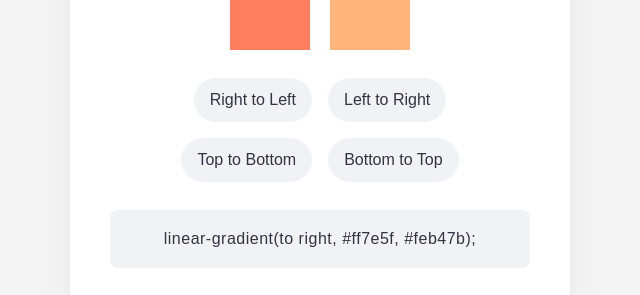
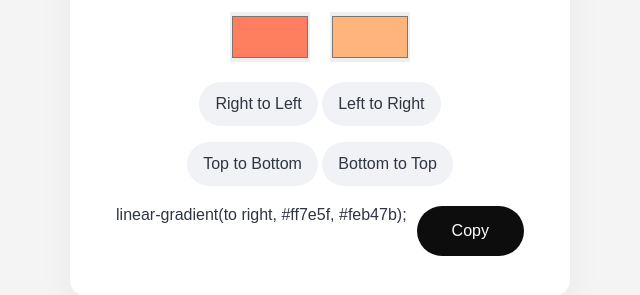
Before and after one commit to dheeraj-Joshi0208/Gradient-enerator, a plain HTML site: page index.html in a window 1280 px wide. Shown: the part 313-608 px from the top of the page, without its empty margins (320-960 px from the left). Drawn offline with Linux system fonts and the light colour scheme.

Commit message:
Able to copy gradient css.

```diff
--- a/index.html
+++ b/index.html
@@ -59,7 +59,10 @@
         </div>
       </div>
 
-      <p id="gradientCode">linear-gradient(to right, #ff7e5f, #feb47b);</p>
+      <div class="copy-container">
+        <p id="gradientCode">linear-gradient(to right, #ff7e5f, #feb47b);</p>
+        <button id="copyButton" onclick="copyText()">Copy</button>
+      </div>
     </div>
 
     <script src="./script.js"></script>
--- a/script.js
+++ b/script.js
@@ -33,3 +33,22 @@ directionInputs.forEach((input) =>
 
 // Initial gradient update on page load
 generateGradient();
+
+function copyText() {
+  let textElement = document.getElementById("gradientCode");
+
+  /* Create a temporary input field */
+  let tempInput = document.createElement("input");
+  tempInput.value = textElement.innerText;
+  document.body.appendChild(tempInput);
+
+  /* Select and copy text */
+  tempInput.select();
+  tempInput.setSelectionRange(0, 99999);
+  navigator.clipboard.writeText(tempInput.value);
+
+  /* Remove the temporary input */
+  document.body.removeChild(tempInput);
+
+  alert("Copied to clipboard!");
+}
--- a/style.css
+++ b/style.css
@@ -30,7 +30,7 @@ h2 {
   margin-bottom: 20px;
   color: #2c3e50;
   font-weight: 600;
-  font-size: clamp(1.5rem, 3vw, 2rem); /* Responsive font */
+  font-size: clamp(1.5rem, 3vw, 2rem);
 }
 
 /* Color Inputs */
@@ -42,51 +42,51 @@ h2 {
 }
 
 .color-inputs input[type="color"] {
-  overflow: hidden;
   cursor: pointer;
   border: none;
   outline: none;
   width: 80px;
   height: 50px;
+  transition: transform 0.3s ease-in-out;
 }
 
 .color-inputs input[type="color"]:hover {
   transform: scale(1.1);
 }
 
-.color-inputs input[type="color"]::-webkit-color-swatch-wrapper {
-  padding: 0;
-}
-
-.color-inputs input[type="color"]::-webkit-color-swatch {
-  border: none;
+/* Gradient Container */
+.gradient-container {
+  width: 100%;
+  height: 150px;
+  border-radius: 12px;
+  margin: 20px 0;
+  background: linear-gradient(to right, #ff7e5f, #feb47b);
+  display: flex;
+  align-items: center;
+  justify-content: center;
 }
 
 /* Gradient Direction Options */
 .direction-options {
   margin-top: 10px;
-}
-
-.direction-options label:hover {
-  background-color: #e6e9f0;
-}
-
-.direction-options .top,
-.bottom {
   display: flex;
-  justify-content: center;
+  flex-direction: column;
   gap: 1rem;
-  padding: 0.5rem 0;
 }
 
 .direction-options label {
-  display: block;
+  display: inline-block;
   cursor: pointer;
   padding: 0.8rem 1rem;
   border-radius: 50px;
   background-color: #f1f2f6;
   color: #2f3542;
-  font-size: clamp(0.9rem, 2.5vw, 1rem); /* Responsive font */
+  font-size: clamp(0.9rem, 2.5vw, 1rem);
+  transition: background 0.3s;
+}
+
+.direction-options label:hover {
+  background-color: #e6e9f0;
 }
 
 .direction-options input[type="radio"] {
@@ -94,18 +94,46 @@ h2 {
 }
 
 /* Gradient Code Display */
-#gradientCode {
-  background-color: #f1f2f6;
-  color: #2f3542;
-  padding: 20px;
-  border-radius: 8px;
+.copy-container {
+  display: flex;
+  justify-content: center;
   margin-top: 20px;
-  user-select: all;
-  font-size: clamp(0.8rem, 2vw, 1rem); /* Responsive font */
-  letter-spacing: 0.5px;
+  gap: 10px;
+  height: 50px;
 }
 
-/* Responsive Styles for Small Screens */
+#gradientCode {
+  /* background-color: #f1f2f6; */
+  color: #2f3542;
+  border-radius: 8px;
+  user-select: all;
+  font-size: clamp(0.8rem, 2vw, 1rem);
+  word-break: break-all;
+  max-width: 80%;
+  text-align: center;
+}
+
+#copyButton {
+  border: none;
+  border-radius: 5px;
+  background-color: #0d0d0d;
+  color: white;
+  cursor: pointer;
+  padding: 10px 35px;
+  border-radius: 50px;
+  font-size: clamp(0.8rem, 2vw, 1rem);
+  transition: background 0.3s;
+  -webkit-border-radius: 50px;
+  -moz-border-radius: 50px;
+  -ms-border-radius: 50px;
+  -o-border-radius: 50px;
+}
+
+#copyButton:hover {
+  background-color: #333;
+}
+
+/* Responsive Styles */
 @media screen and (max-width: 480px) {
   .container {
     padding: 25px;
@@ -122,14 +150,15 @@ h2 {
   }
 
   .direction-options label {
-    font-size: clamp(0.8rem, 2vw, 0.9rem); /* Adjusted for smaller screens */
+    font-size: clamp(0.8rem, 2vw, 0.9rem);
   }
 
   .direction-options .top,
   .bottom {
-    display: flex;
     flex-direction: column;
-    justify-content: center;
-    padding: 0.5rem 0;
+  }
+
+  .gradient-container {
+    height: 120px;
   }
 }
```
